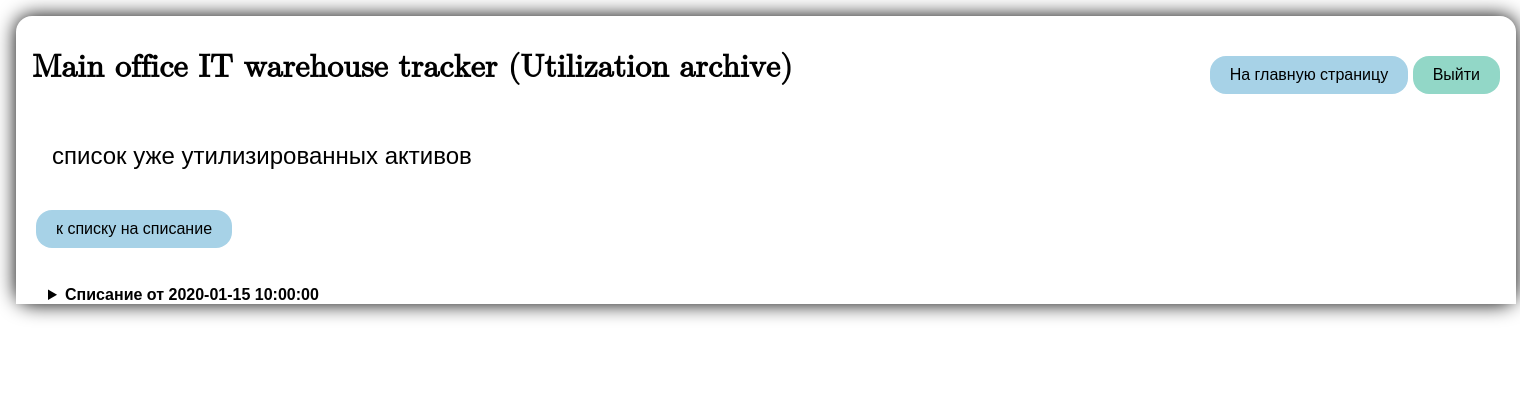
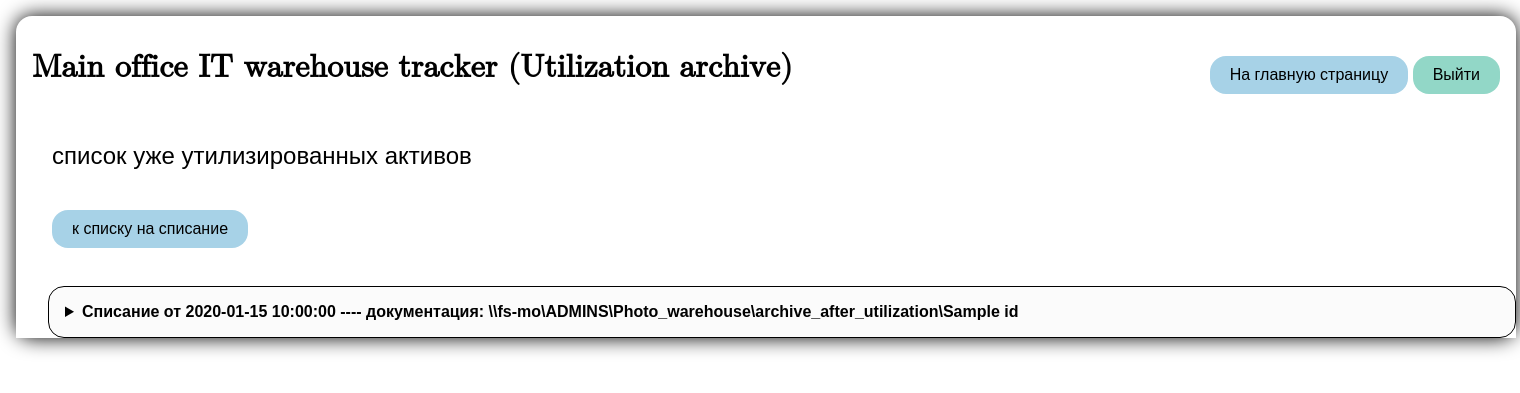
Before and after one commit to MelNikVl/RC_WH_NEW, a FastAPI app: template app/templates/archive_trash_page.html in a window 1520 px wide. Shown: the top 393 px of the page. Run offline with FastAPI, Linux system fonts and the light colour scheme; the template is opened without the code that fills it: most values are stand-ins (such as "Sample title", 1, 10 or a date in 2020); some libraries are stand-ins or nearby versions.

Commit message:
документация в утилизации

```diff
--- a/app/static/style.css
+++ b/app/static/style.css
@@ -22,10 +22,8 @@ body {
 .button-wrapper {
     z-index: 1;
     background: #fff;
-    /* margin-bottom: 18px; */
     display: inline-block;
-    /* float: left; */
-    margin: 1em 1em 1em 0;
+    margin: 1em;
 }
 
 .input-wrapper {
@@ -696,7 +694,7 @@ margin: 1em 0;
 
 .trash_p_2 {background: #ffffff;margin: 1em 0 0 2em;}
 
-.trash_p_3 {/* background: #ffffff; */margin: 1em 0 0;/* font-size: x-large; */}
+.trash_p_3 {margin: 1em 0 0;background: #f5f5f563;padding: 1em;border: 1px solid black;border-radius: 1em;}
 
 .tooltip:hover::after {
   opacity: 1;
--- a/app/templates/archive_trash_page.html
+++ b/app/templates/archive_trash_page.html
@@ -38,7 +38,8 @@
         <div class="trash_p_2">
             {% for item in data.repairs %}
                 <details class="trash_p_3">
-                    <summary>Списание от {{ item[0].date_time }}</summary>
+                    <summary>Списание от {{ item[0].date_time }} ---- документация:
+                        \\fs-mo\ADMINS\Photo_warehouse\archive_after_utilization\{{ item[0].folder_name }}</summary>
                             <table class="fl-table" id="table">
                                 <thead>
                                     <tr>
@@ -50,7 +51,7 @@
                                         <th style="width: 30%;">Прошедшие перемещения</th>
                                         <th style="width: 30%;">Прошедшие ремонты</th>
                                         <th>Дата списания</th>
-                                        <th style="width: 10%;">Ссылка на документацию</th>
+                                        <th style="width: 10%;">Ссылка на документацию актива</th>
                                     </tr>
                                 </thead>
                                 {% for item in item %}
@@ -74,7 +75,8 @@
                                                 </details>
                                             </td>
                                             <td>{{ item.date_time }}</td>
-                                            <td>\\fs-mo\ADMINS\Photo_warehouse\archive_after_utilization\{{ item.folder_name }}</td>
+                                            <td>\\fs-mo\ADMINS\Photo_warehouse\archive_after_utilization\
+                                                {{ item.folder_name }}\material_old_photos\{{ item.material_id }}</td>
                                         </tr>
                                     <tbody>
                                 {% endfor %}
```
